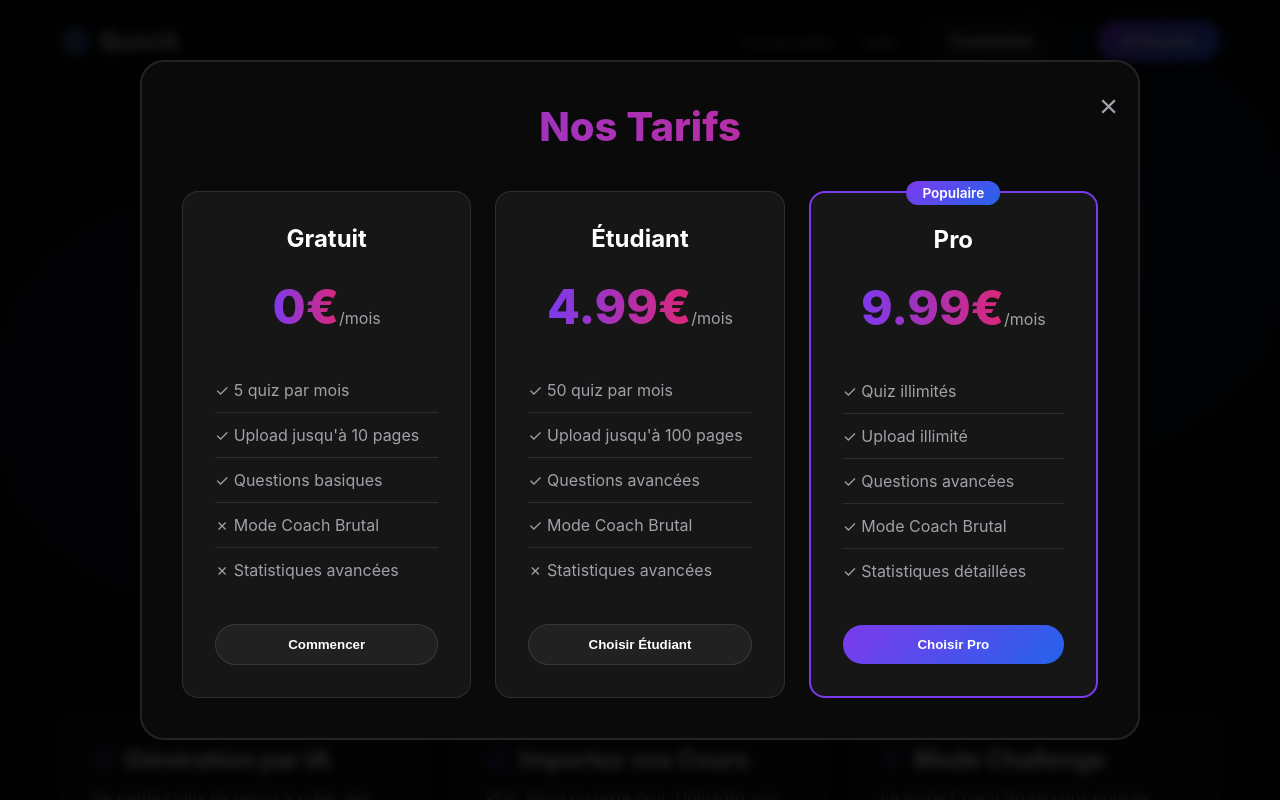
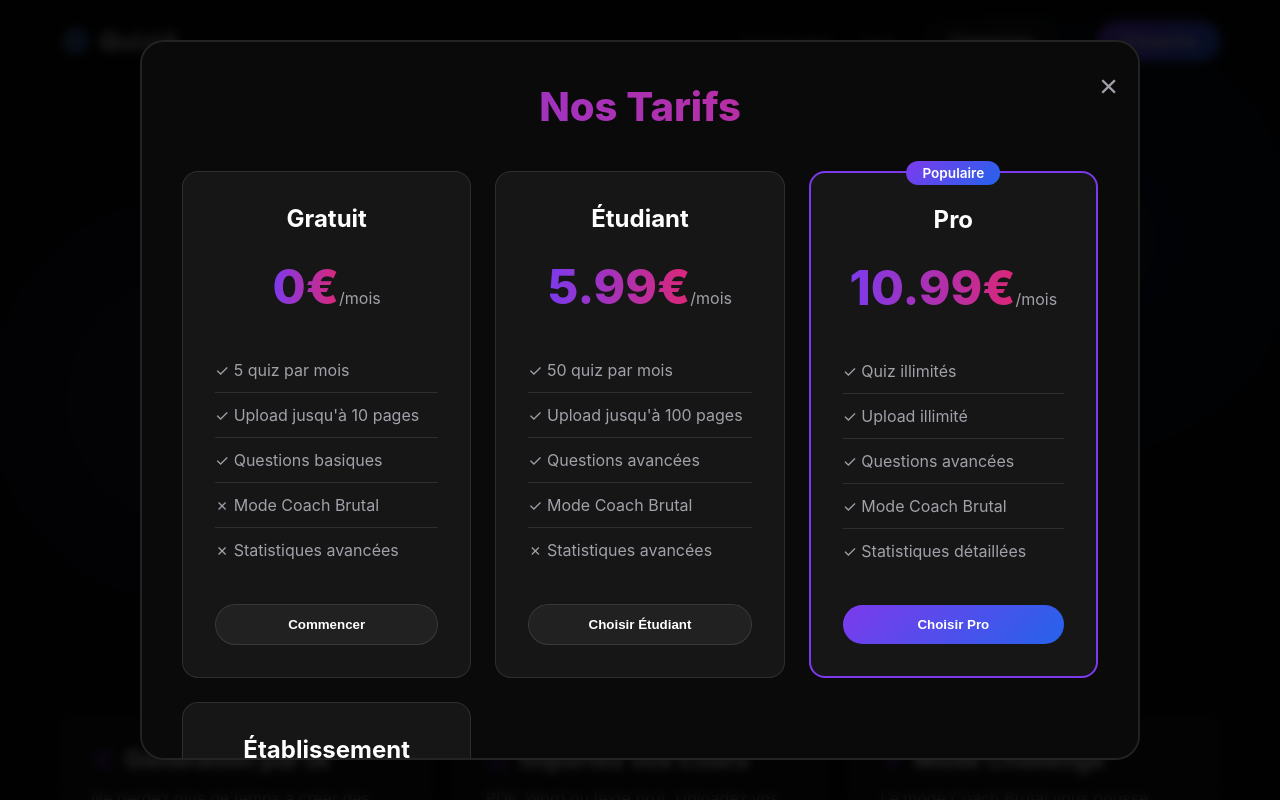
Before and after one commit to yves1-357/QuizIA, a Next.js app: page / in a window 1280 px wide. Both pictures are taken after a click on the button "Tarifs". Shown: the top 800 px of the page. Built offline with nearby package versions, Linux system fonts and the light colour scheme.

Commit message:
modif sur tarifs

```diff
--- a/components/Tarifs.tsx
+++ b/components/Tarifs.tsx
@@ -36,7 +36,7 @@ export default function PricingModal({ isOpen, onClose }: PricingModalProps) {
           <div className="pricing-card">
             <h3>Étudiant</h3>
             <div className="price">
-              <span className="amount">4.99€</span>
+              <span className="amount">5.99€</span>
               <span className="period">/mois</span>
             </div>
             <ul className="features-list">
@@ -54,7 +54,7 @@ export default function PricingModal({ isOpen, onClose }: PricingModalProps) {
             <div className="badge">Populaire</div>
             <h3>Pro</h3>
             <div className="price">
-              <span className="amount">9.99€</span>
+              <span className="amount">10.99€</span>
               <span className="period">/mois</span>
             </div>
             <ul className="features-list">
@@ -66,6 +66,25 @@ export default function PricingModal({ isOpen, onClose }: PricingModalProps) {
             </ul>
             <button className="pricing-btn primary">Choisir Pro</button>
           </div>
+
+          {/* Plan Etablissement */}
+          <div className="pricing-card">
+            <h3>Établissement</h3>
+            <div className="price">
+              <span className="amount">199€</span>
+              <span className="period">/mois</span>
+            </div>
+            <ul className="features-list">
+              <li>✓ Tout Premium</li>
+              <li>✓ Dashboard prof</li>
+              <li>✓ Devoirs assignées</li>
+              <li>✓ Mode Coach Brutal</li>
+              <li>✓ Statistiques détaillées</li>
+              <li>✓ Account manager</li>
+
+            </ul>
+            <button className="pricing-btn">Choisir Étudiant</button>
+          </div>
         </div>
       </div>
     </div>
```
